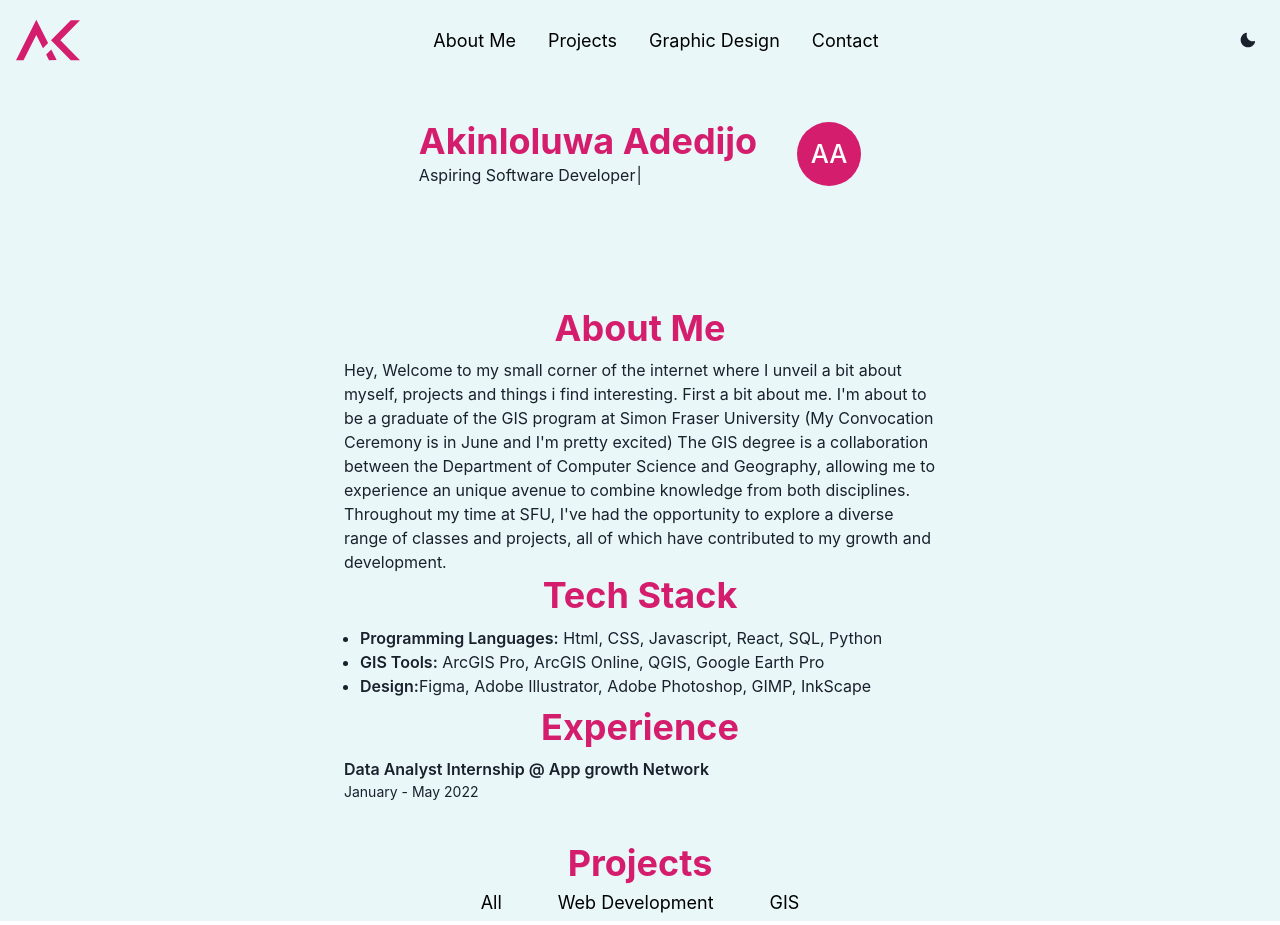
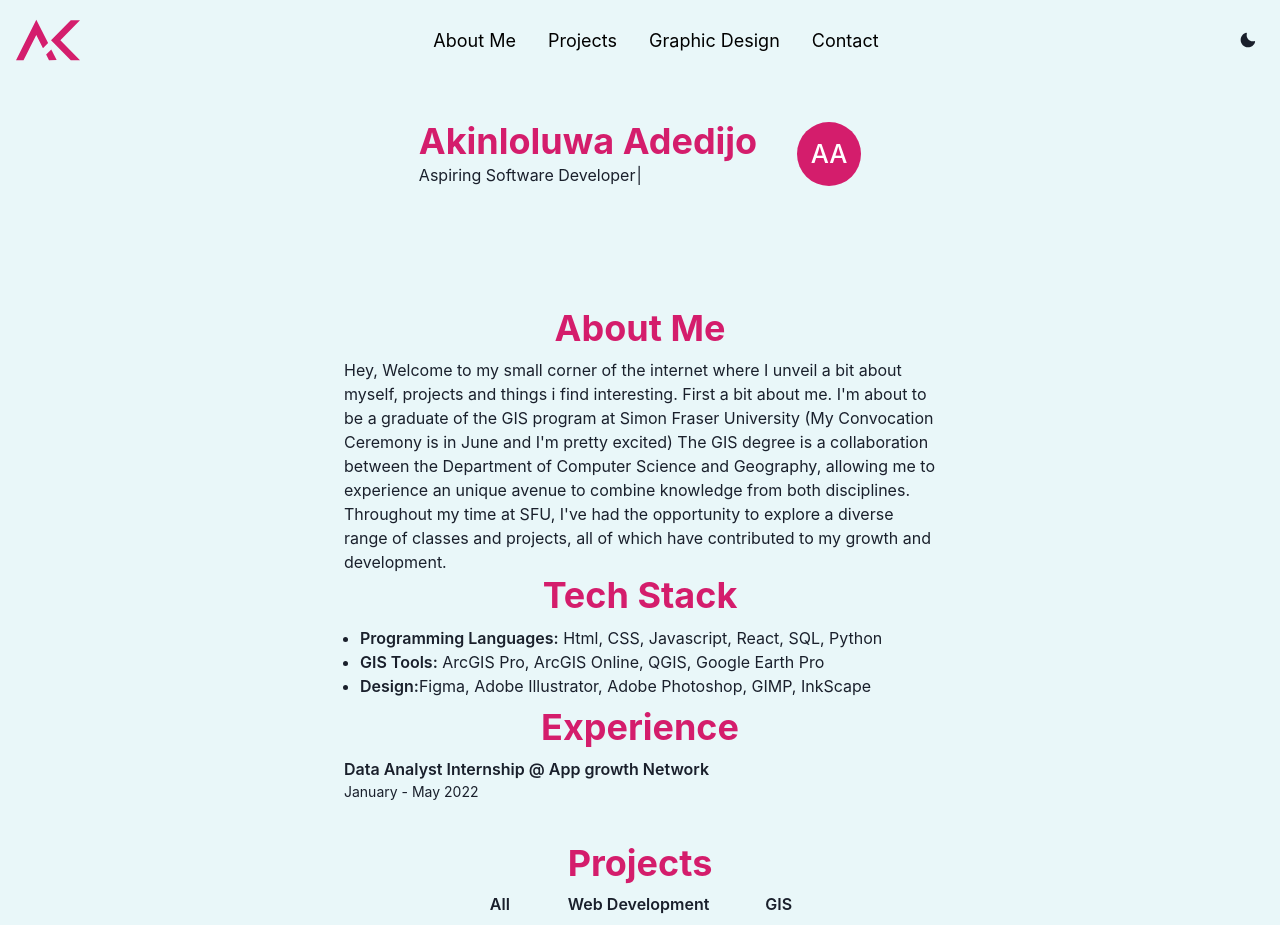
Before and after one commit to Akinloluwa-Adedijo/personal_website, a React (Vite) app: page / in a window 1280 px wide. Built offline with nearby package versions, Linux system fonts and the light colour scheme.

Commit message:
button changes

```diff
--- a/src/components/Projects.jsx
+++ b/src/components/Projects.jsx
@@ -1,4 +1,4 @@
-import React from "react";
+import React, { useState } from "react";
 import {
   Box,
   Button,
@@ -13,27 +13,29 @@ const names = ["All", "Web Development", "GIS"];
 
 const ProjectToggleButton = (props) => {
   const { children } = props;
-  // console.log(children);
+  const [active, setActive] = useState("All");
+  const [bright, setbright] = useState("true");
+
+  const toggleActive = (name) => {
+    setActive(name);
+    console.log(`This button should be active ${active}`);
+  };
+
   return (
-    <Box
-      as="button"
+    <Button
+      color={useColorModeValue("tect.light", "primary")}
       px={2}
       py={1}
-      height="36px"
-      rounded="md"
-      color={useColorModeValue("text.light", "primary")}
-      fontSize="lg"
+      bg={"none"}
       _hover={{
         bg: "primary",
         color: "text.light",
       }}
-      _active={{
-        bg: "primary",
-        color: "text.light",
-      }}
+      _active={{ bg: "primary", color: "text.light" }}
+      onClick={() => toggleActive(children)}
     >
       {children}
-    </Box>
+    </Button>
   );
 };
 const Projects = () => {
```
